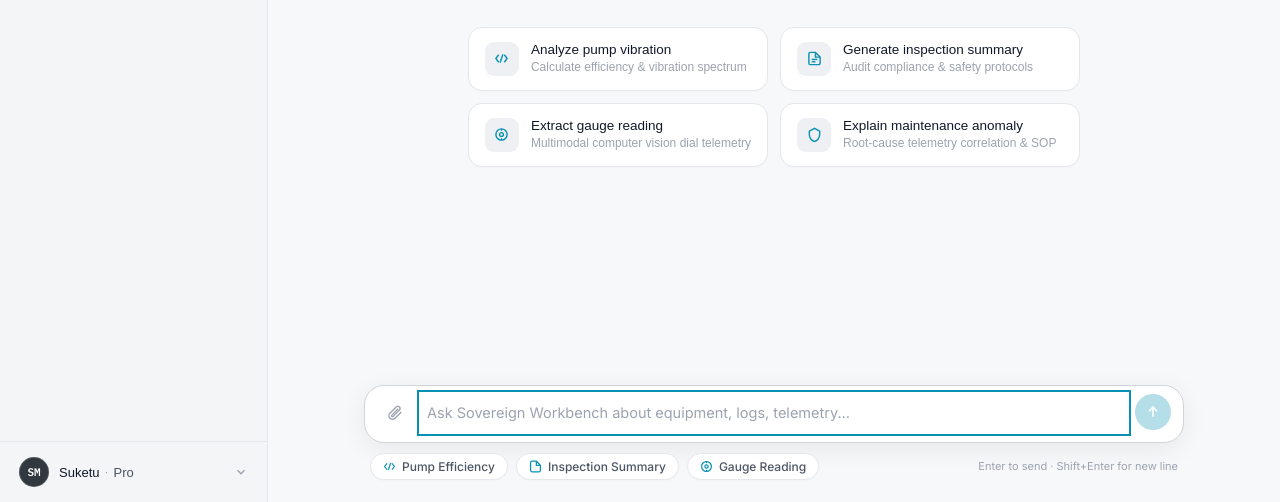
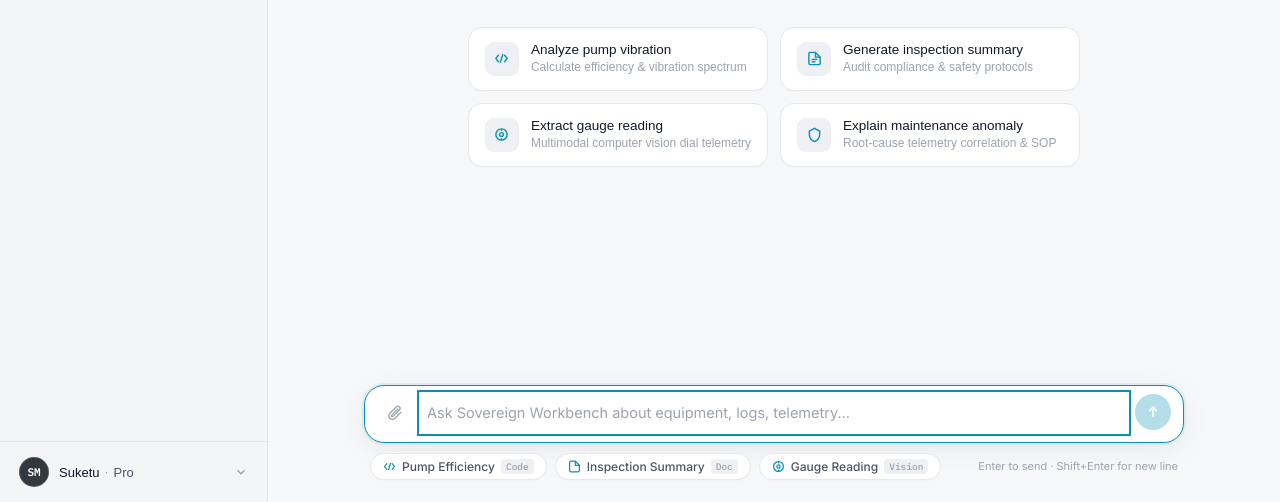
Before and after one commit to Suketu-ADT/sovereign-workbench, a plain HTML site: page index.html in a window 1280 px wide. Shown: the part 298-800 px from the top of the page. Drawn offline with Linux system fonts and the light colour scheme; no server answers.

Commit message:
merge: integrate origin/main updates with local UI refinements

```diff
--- a/index.html
+++ b/index.html
@@ -148,9 +148,11 @@
 
       <div class="header-right">
         <div class="header-model-pill" id="header-model-pill" title="Multi-Model Routing: DeepSeek-Coder-V2 + Qwen 2.5 32B + Qwen2.5-VL">
+          <span class="model-pill-dot"></span>
           <span class="model-pill-name">Multi-Model</span>
         </div>
         <div class="header-sovereign-pill" id="header-sovereign-pill" title="Sovereign Air-Gap Mode Status">
+          <span class="sovereign-dot"></span>
           <span class="sovereign-text" id="sovereign-mode-text">RAG Ready</span>
         </div>
         <div class="header-status">
@@ -213,14 +215,17 @@
             <button type="button" id="btn-demo-coding" class="demo-pill-btn" title="Auto-routes to DeepSeek Coder V2 & Docker Sandbox">
               <svg viewBox="0 0 16 16" width="13" height="13" fill="none" stroke="currentColor" stroke-width="1.5" aria-hidden="true"><polyline points="5 4 2 8 5 12"/><polyline points="11 4 14 8 11 12"/><line x1="9.5" y1="3.5" x2="6.5" y2="12.5"/></svg>
               <span>Pump Efficiency</span>
+              <span class="demo-pill-sub">Code</span>
             </button>
             <button type="button" id="btn-demo-doc" class="demo-pill-btn" title="Auto-routes to General Reasoning Model">
               <svg viewBox="0 0 16 16" width="13" height="13" fill="none" stroke="currentColor" stroke-width="1.5" aria-hidden="true"><path d="M9 1.5H3.5A1.5 1.5 0 0 0 2 3v10a1.5 1.5 0 0 0 1.5 1.5h9A1.5 1.5 0 0 0 14 13V6.5L9 1.5Z"/><polyline points="9 1.5 9 6.5 14 6.5"/></svg>
               <span>Inspection Summary</span>
+              <span class="demo-pill-sub">Doc</span>
             </button>
             <button type="button" id="btn-demo-vision" class="demo-pill-btn" title="Auto-routes to Qwen2.5-VL">
               <svg viewBox="0 0 16 16" width="13" height="13" fill="none" stroke="currentColor" stroke-width="1.5" aria-hidden="true"><circle cx="8" cy="8" r="6"/><circle cx="8" cy="8" r="2"/><line x1="8" y1="2" x2="8" y2="4"/><line x1="8" y1="12" x2="8" y2="14"/></svg>
               <span>Gauge Reading</span>
+              <span class="demo-pill-sub">Vision</span>
             </button>
           </div>
           <span class="footer-hint">Enter to send &middot; Shift+Enter for new line</span>
--- a/styles.css
+++ b/styles.css
@@ -1251,29 +1251,32 @@ body {
   right: 0;
   width: 100%;
   padding: 0 24px 20px;
-  background: linear-gradient(180deg, rgba(247, 248, 250, 0) 0%, rgba(247, 248, 250, 0.95) 30%, var(--bg-app) 100%);
+  background: linear-gradient(180deg, rgba(247, 248, 250, 0) 0%, rgba(247, 248, 250, 0.85) 30%, var(--bg-app) 100%);
   z-index: 40;
 }
 :root[data-theme="dark"] .chat-input-wrapper {
-  background: linear-gradient(180deg, rgba(11, 14, 20, 0) 0%, rgba(11, 14, 20, 0.95) 30%, var(--bg-app) 100%);
+  background: linear-gradient(180deg, rgba(11, 14, 20, 0) 0%, rgba(11, 14, 20, 0.85) 30%, var(--bg-app) 100%);
 }
 
 .chat-input-box {
   max-width: 820px;
   margin: 0 auto;
   background: var(--bg-surface);
-  border: 1px solid var(--border-2);
+  border: 1px solid var(--border-1);
   border-radius: 20px;
   box-shadow: 0 4px 20px -2px rgba(0, 0, 0, 0.05), 0 1px 3px rgba(0, 0, 0, 0.03);
   overflow: hidden;
   transition: border-color var(--dur-base), box-shadow var(--dur-base);
 }
 .chat-input-box:focus-within {
-  border-color: var(--border-3);
-  box-shadow: 0 6px 28px -2px rgba(0, 0, 0, 0.08);
+  border-color: var(--accent);
+  box-shadow: 0 6px 28px -2px rgba(0, 0, 0, 0.08), 0 0 0 2px var(--accent-bg);
 }
 :root[data-theme="dark"] .chat-input-box {
   box-shadow: 0 4px 20px -2px rgba(0, 0, 0, 0.35);
+}
+:root[data-theme="dark"] .chat-input-box:focus-within {
+  box-shadow: 0 6px 28px -2px rgba(0, 0, 0, 0.5), 0 0 0 2px var(--accent-bg);
 }
 
 .image-preview {
@@ -1378,7 +1381,6 @@ body {
 
 .chat-input-footer {
   max-width: 820px;
-  width: 100%;
   margin: 0 auto;
   display: flex;
   align-items: center;
@@ -1387,7 +1389,6 @@ body {
   padding: 8px 6px 0;
   font-size: 11px;
   color: var(--text-3);
-  overflow: hidden;
 }
 
 .demo-pills-row {
@@ -2803,7 +2804,6 @@ kbd {
     overflow-x: auto;
     scrollbar-width: none;
     -webkit-overflow-scrolling: touch;
-    max-width: 100vw;
   }
   .demo-pills-row::-webkit-scrollbar {
     display: none;
```
